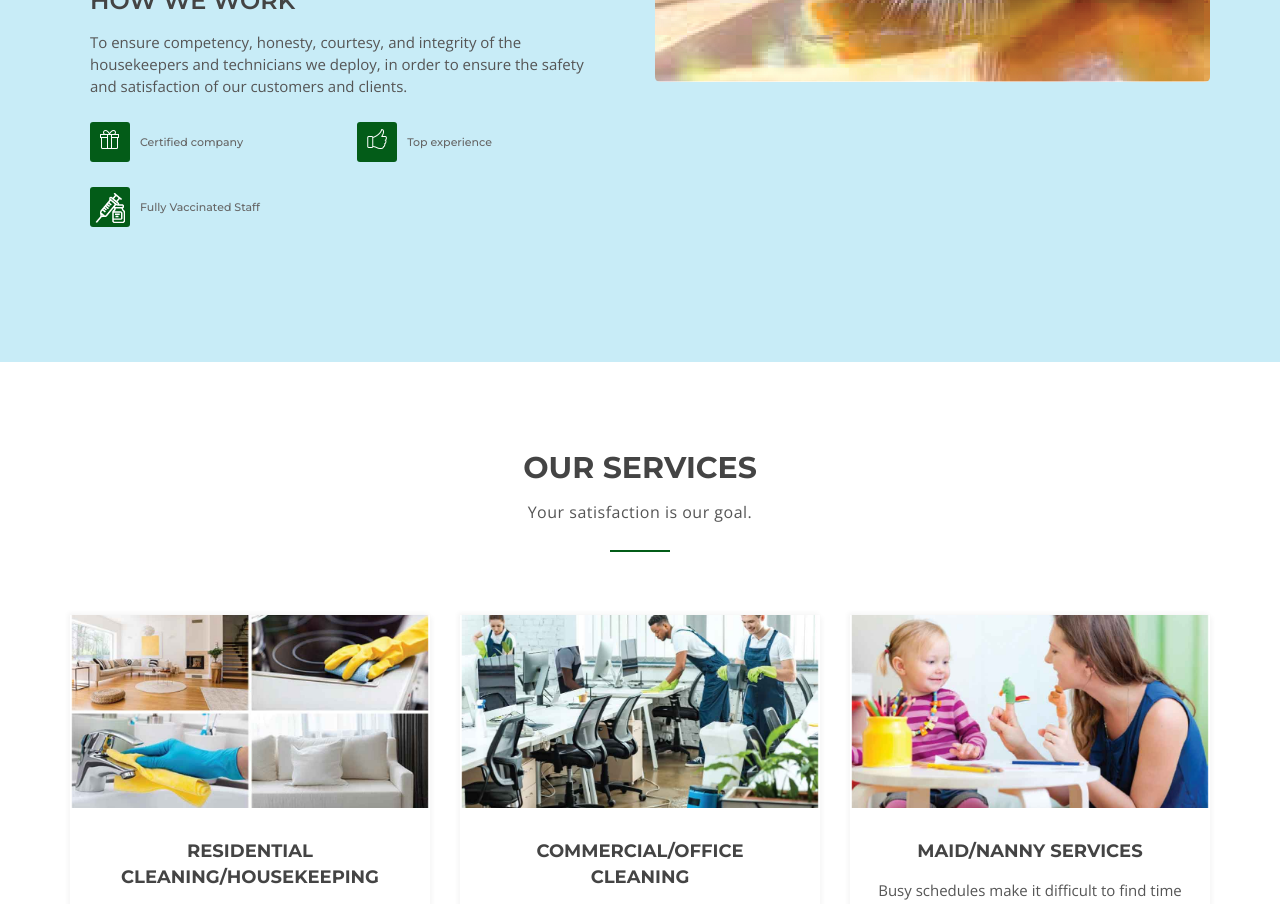
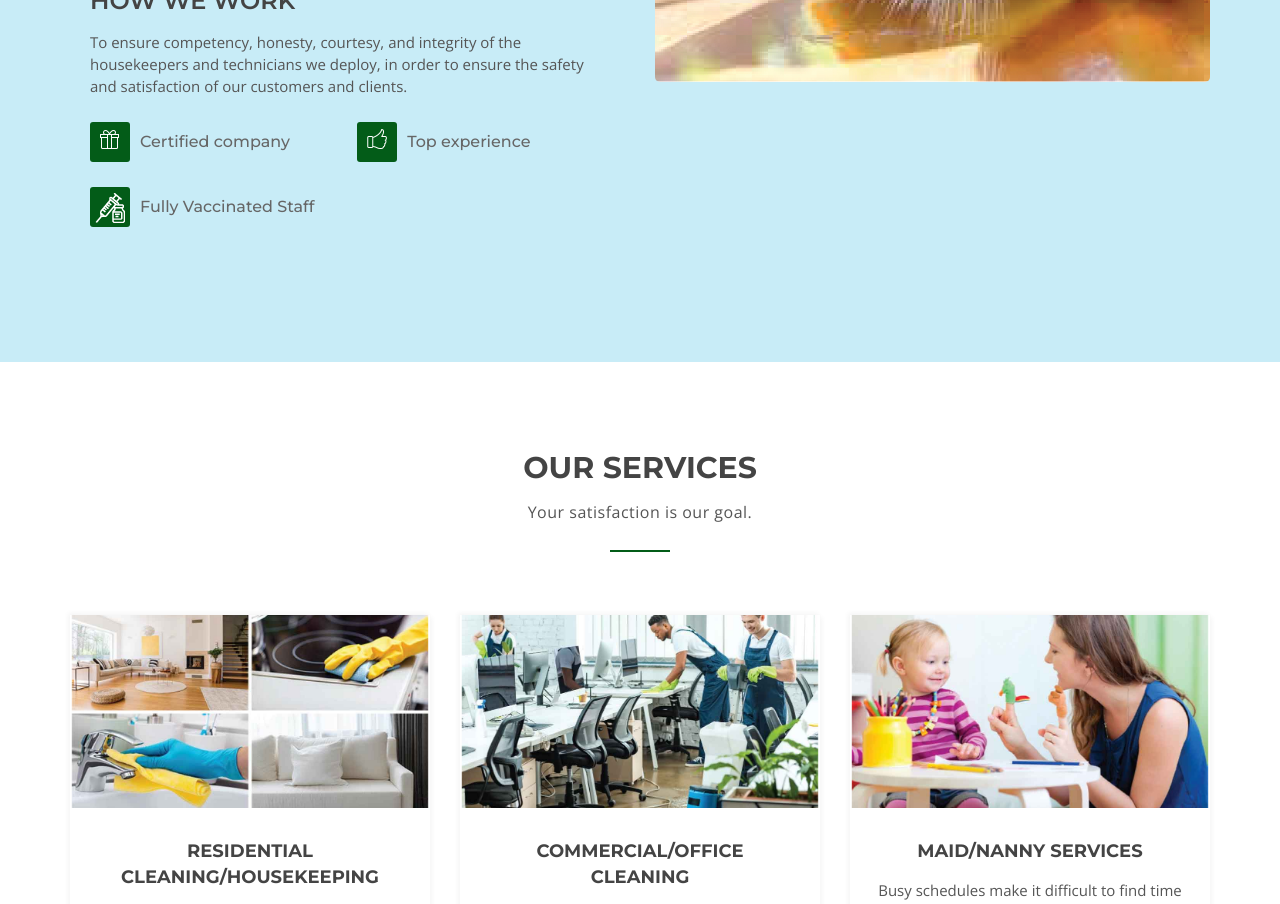
Before and after one commit to favasfc/WHITEBOXNEW, a plain HTML site: page index.html in a window 1280 px wide. Shown: the part 1740-2644 px from the top of the page. Drawn offline with nearby package versions, Linux system fonts and the light colour scheme; a script that the page names is missing.

Commit message:
Update style.css

```diff
--- a/style.css
+++ b/style.css
@@ -870,7 +870,7 @@ input:focus, textarea:focus, select:focus {
     border-radius: 3px;
 }
 .single-about h5 {
-    font-size: 11px;
+    font-size: 16px;
     color: #666;
     float: left;
     line-height: 40px;
```
